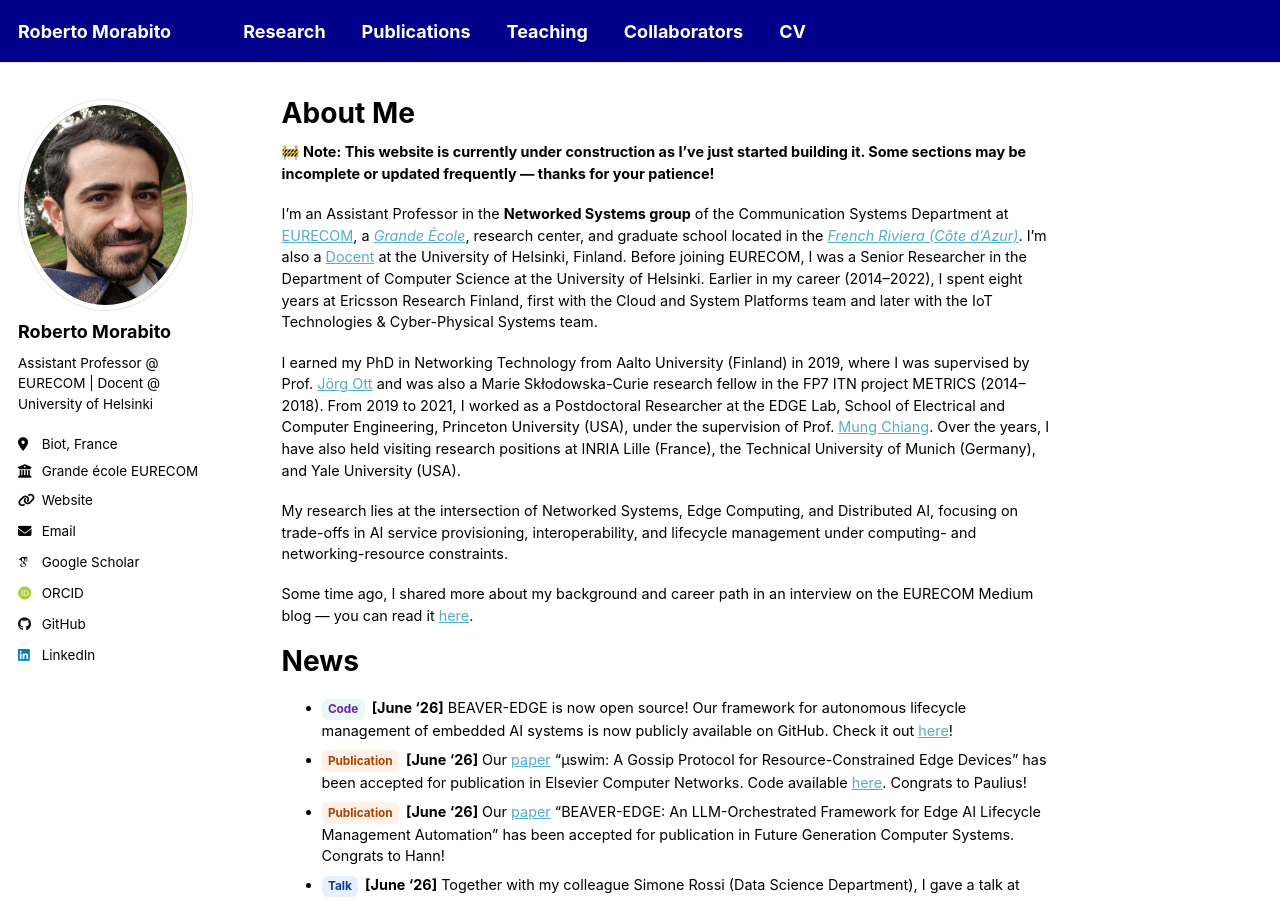
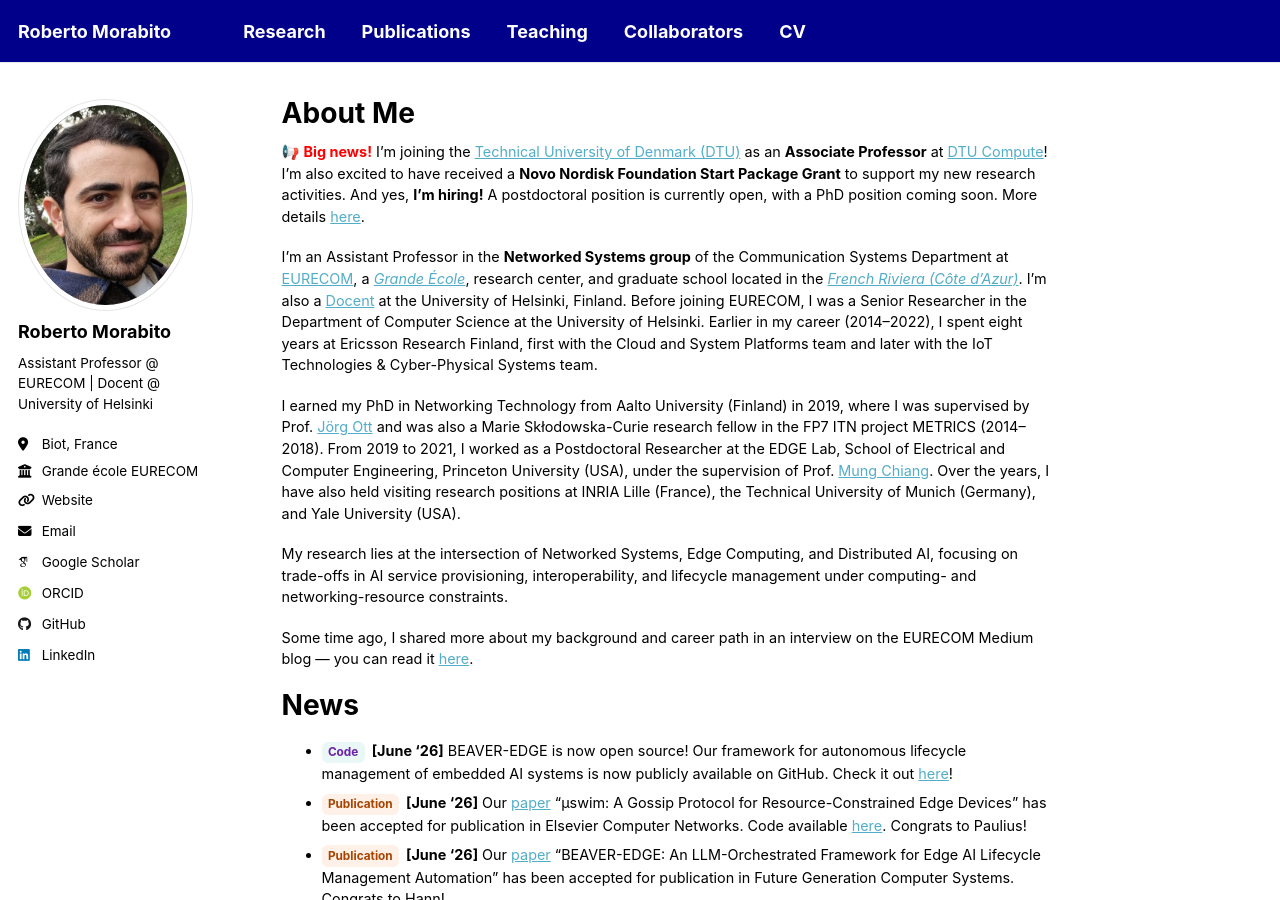
Before and after one commit to robertmora/robertmora.github.io, a Jekyll site: the page built from _pages/about.md, in a window 1280 px wide and 900 px high. Built offline with Jekyll 4.4.1, drawn with Linux system fonts in a browser that asks for light colours; some web fonts are replaced; a script that is not in the unit is left out.

Commit message:
Update about.md

```diff
--- a/_pages/about.md
+++ b/_pages/about.md
@@ -6,7 +6,7 @@ redirect_from:
   - /about/
   - /about.html
 ---
-**🚧 Note: This website is currently under construction as I’ve just started building it. Some sections may be incomplete or updated frequently — thanks for your patience!**
+📢 <span style="color:red;"><strong>Big news!</strong></span> I’m joining the [Technical University of Denmark (DTU)](https://www.dtu.dk){:target="_blank"} as an **Associate Professor** at [DTU Compute](https://www.compute.dtu.dk/){:target="_blank"}! I’m also excited to have received a **Novo Nordisk Foundation Start Package Grant** to support my new research activities. And yes, **I’m hiring!** A postdoctoral position is currently open, with a PhD position coming soon. More details [here](https://efzu.fa.em2.oraclecloud.com/hcmUI/CandidateExperience/en/sites/CX_2001/job/7656){:target="_blank"}.
 
 I’m an Assistant Professor in the **Networked Systems group** of the Communication Systems Department at [EURECOM](https://www.eurecom.fr/en){:target="_blank"}, a [*Grande École*](https://en.wikipedia.org/wiki/Grande_%C3%A9cole){:target="_blank"}, research center, and graduate school located in the [*French Riviera (Côte d'Azur)*](https://en.wikipedia.org/wiki/French_Riviera){:target="_blank"}. I’m also a [Docent](https://www.helsinki.fi/en/about-us/people/researchers-and-teachers/docents){:target="_blank"} at the University of Helsinki, Finland. Before joining EURECOM, I was a Senior Researcher in the Department of Computer Science at the University of Helsinki. Earlier in my career (2014–2022), I spent eight years at Ericsson Research Finland, first with the Cloud and System Platforms team and later with the IoT Technologies & Cyber-Physical Systems team.
 
```
